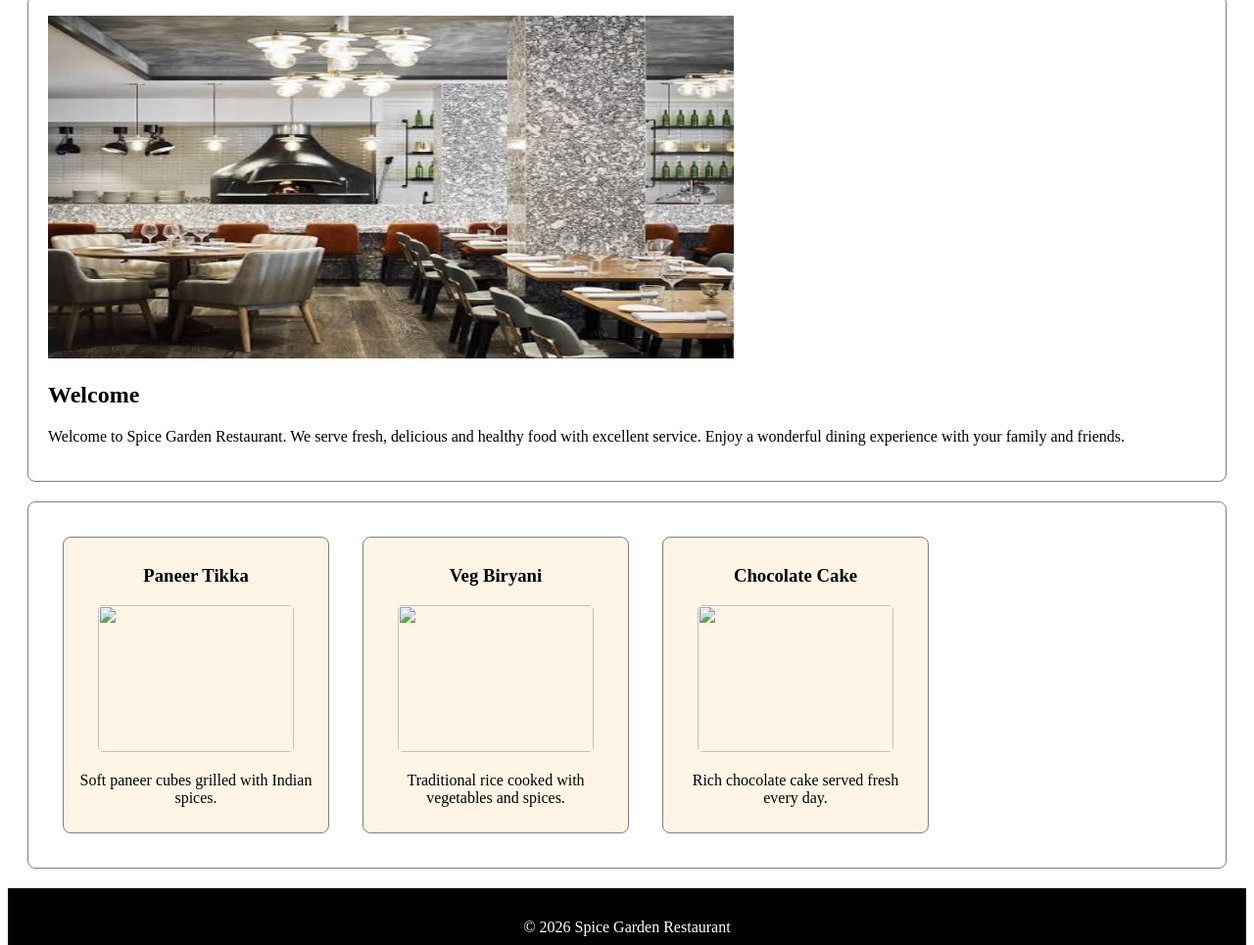
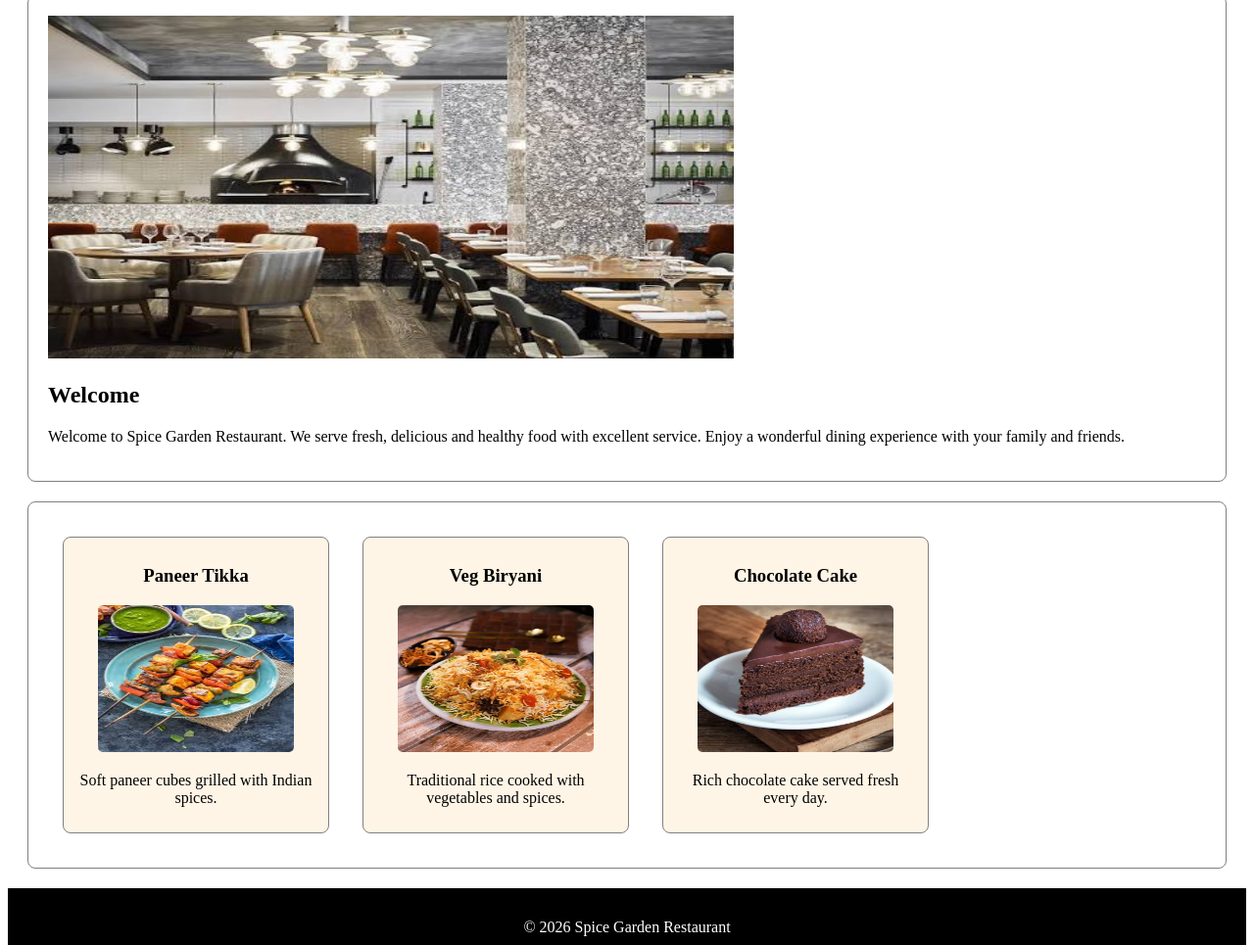
Before and after one commit to Anushka-hyphen/restaurant-web, a plain HTML site: page index.html in a window 1280 px wide. Shown: the part 238-1203 px from the top of the page at 98% size. Drawn offline with Linux system fonts and the light colour scheme.

Commit message:
Modify food items and images in index.html
Updated food images and descriptions in the menu section.

```diff
--- a/index.html
+++ b/index.html
@@ -36,19 +36,19 @@
 
     <article>
         <h3>Paneer Tikka</h3>
-        <img src="food1.jpg" width="200" height="150">
+        <img src="paneertikka.jpg" width="200" height="150">
         <p>Soft paneer cubes grilled with Indian spices.</p>
     </article>
 
     <article>
         <h3>Veg Biryani</h3>
-        <img src="food2.jpg" width="200" height="150">
+        <img src="biryani.jpg" width="200" height="150">
         <p>Traditional rice cooked with vegetables and spices.</p>
     </article>
 
     <article>
         <h3>Chocolate Cake</h3>
-        <img src="food3.jpg" width="200" height="150">
+        <img src="cake.jpg" width="200" height="150">
         <p>Rich chocolate cake served fresh every day.</p>
     </article>
 
```
